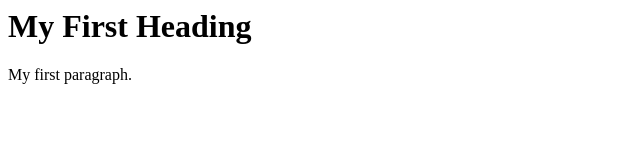
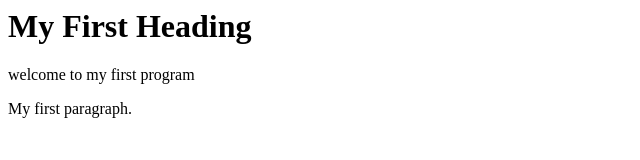
Before and after one commit to jothiprakash-outsource/demorepo, a plain HTML site: page index.html in a window 1280 px wide. Shown: the whole page, without its empty margins (0-640 px from the left). Drawn offline with Linux system fonts and the light colour scheme.

Commit message:
second commit

```diff
--- a/index.html
+++ b/index.html
@@ -2,6 +2,7 @@
 <body>
 
 <h1>My First Heading</h1>
+<p>welcome to my first program</p>
 <p>My first paragraph.</p>
 
 </body>
```
